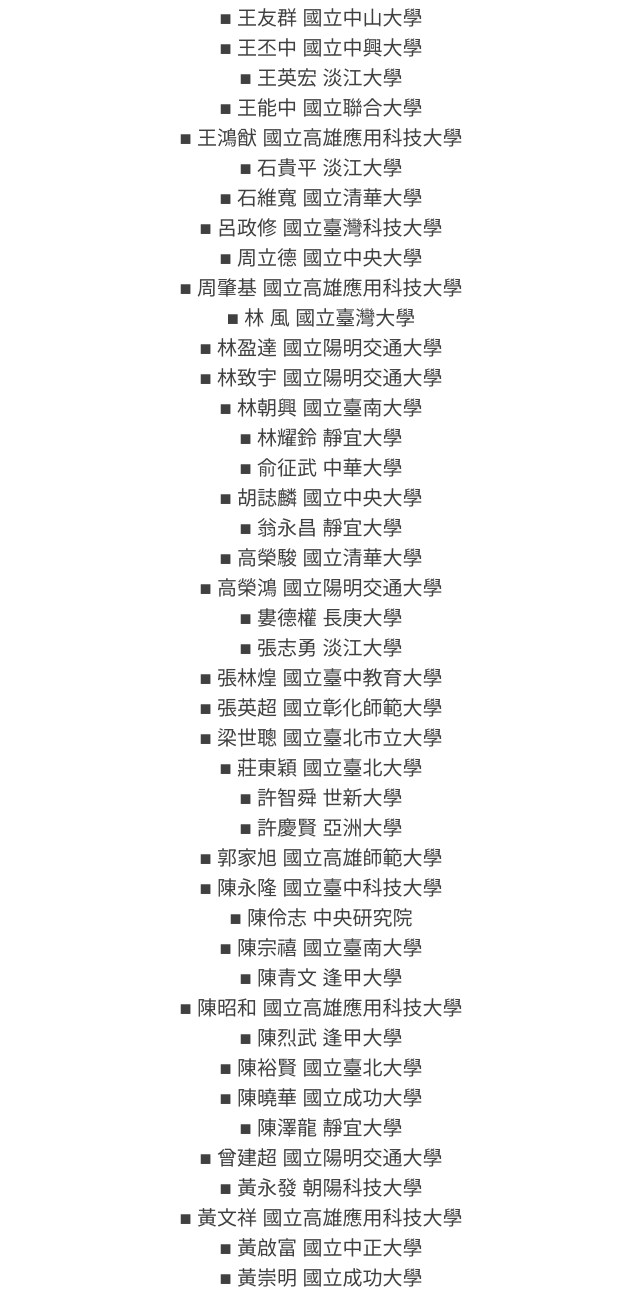
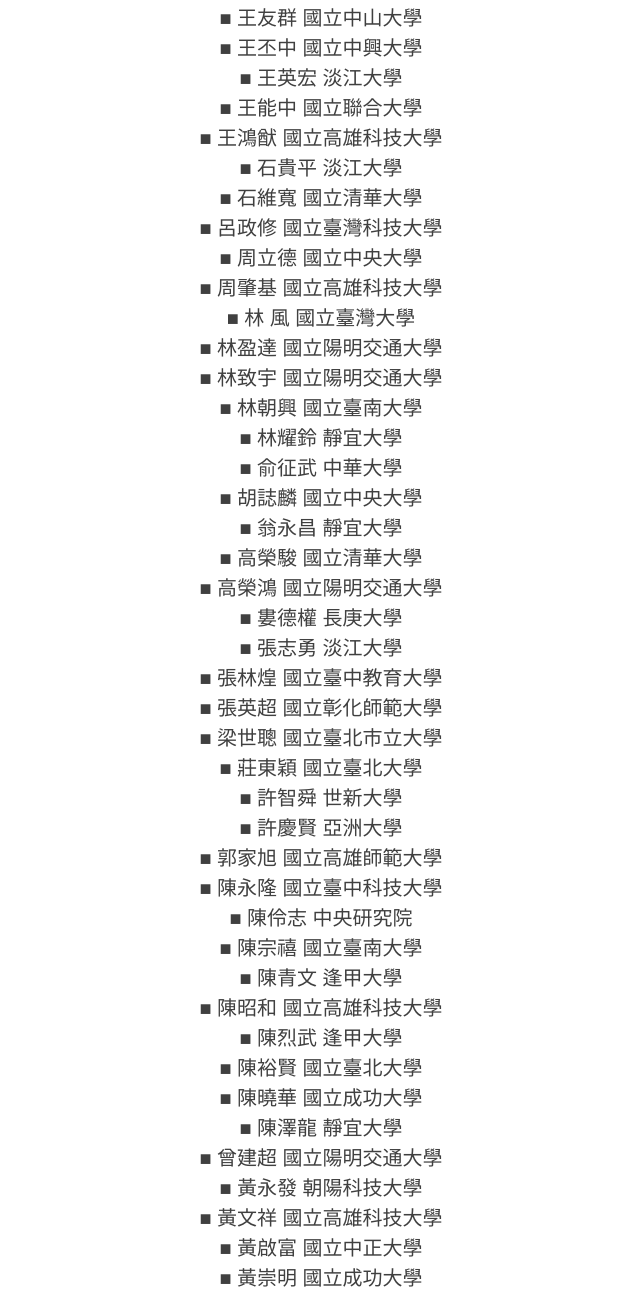
Before and after one commit to William160713/WASN2022, a plain HTML site: page WASN2022/Program Committee Members.html in a window 1280 px wide. Shown: the part 944-2238 px from the top of the page, without its empty margins (319-959 px from the left). Drawn offline with Linux system fonts and the light colour scheme.

```diff
--- a/WASN2022/Program Committee Members.html
+++ b/WASN2022/Program Committee Members.html
@@ -176,7 +176,7 @@
 							<br>
 							<span style="font-size:20px;"> ■ 王能中 國立聯合大學  </span>
 							<br>
-							<span style="font-size:20px;"> ■ 王鴻猷 國立高雄應用科技大學  </span>
+							<span style="font-size:20px;"> ■ 王鴻猷 國立高雄科技大學  </span>
 							<br>
 							<span style="font-size:20px;"> ■ 石貴平 淡江大學  </span>
 							<br>
@@ -186,7 +186,7 @@
 							<br>
 							<span style="font-size:20px;"> ■ 周立德 國立中央大學  </span>
 							<br>
-							<span style="font-size:20px;"> ■ 周肇基 國立高雄應用科技大學  </span>
+							<span style="font-size:20px;"> ■ 周肇基 國立高雄科技大學  </span>
 							<br>
 							<span style="font-size:20px;"> ■ 林 風 國立臺灣大學  </span>
 							<br>
@@ -234,7 +234,7 @@
 							<br>
 							<span style="font-size:20px;"> ■ 陳青文 逢甲大學  </span>
 							<br>
-							<span style="font-size:20px;"> ■ 陳昭和 國立高雄應用科技大學  </span>
+							<span style="font-size:20px;"> ■ 陳昭和 國立高雄科技大學  </span>
 							<br>
 							<span style="font-size:20px;"> ■ 陳烈武 逢甲大學  </span>
 							<br>
@@ -248,7 +248,7 @@
 							<br>
 							<span style="font-size:20px;"> ■ 黃永發 朝陽科技大學  </span>
 							<br>
-							<span style="font-size:20px;"> ■ 黃文祥 國立高雄應用科技大學  </span>
+							<span style="font-size:20px;"> ■ 黃文祥 國立高雄科技大學  </span>
 							<br>
 							<span style="font-size:20px;"> ■ 黃啟富 國立中正大學  </span>
 							<br>
```
Also changed, not shown: WASN2022/國家科學及技術委員會成果展.html (+2 -0 lines), WASN2022/大會議程一覽表.html (+2 -2 lines).
